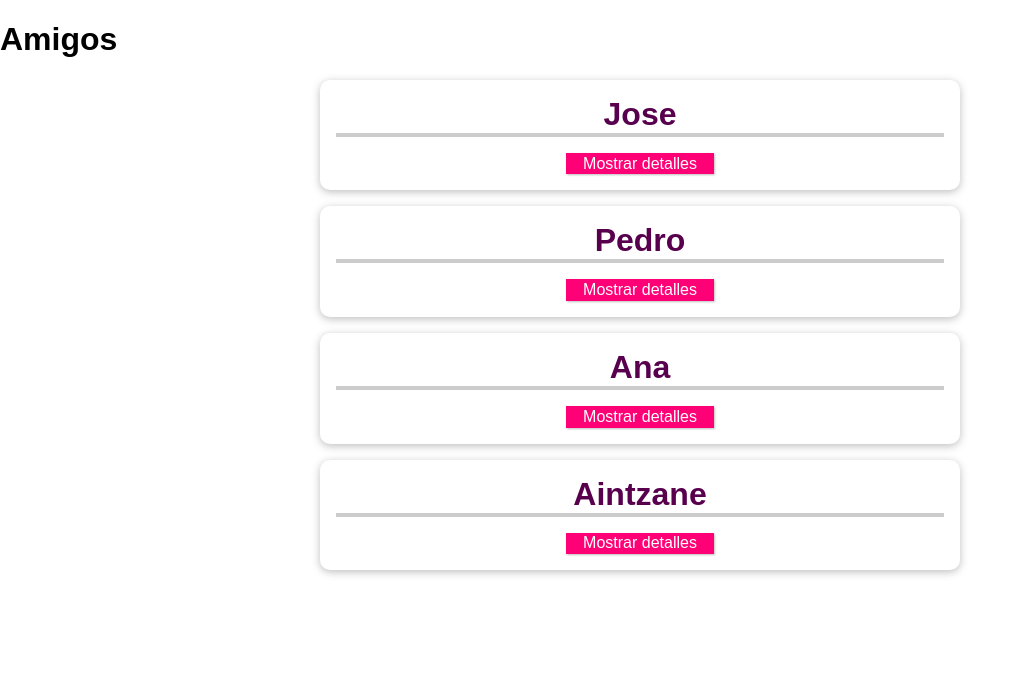
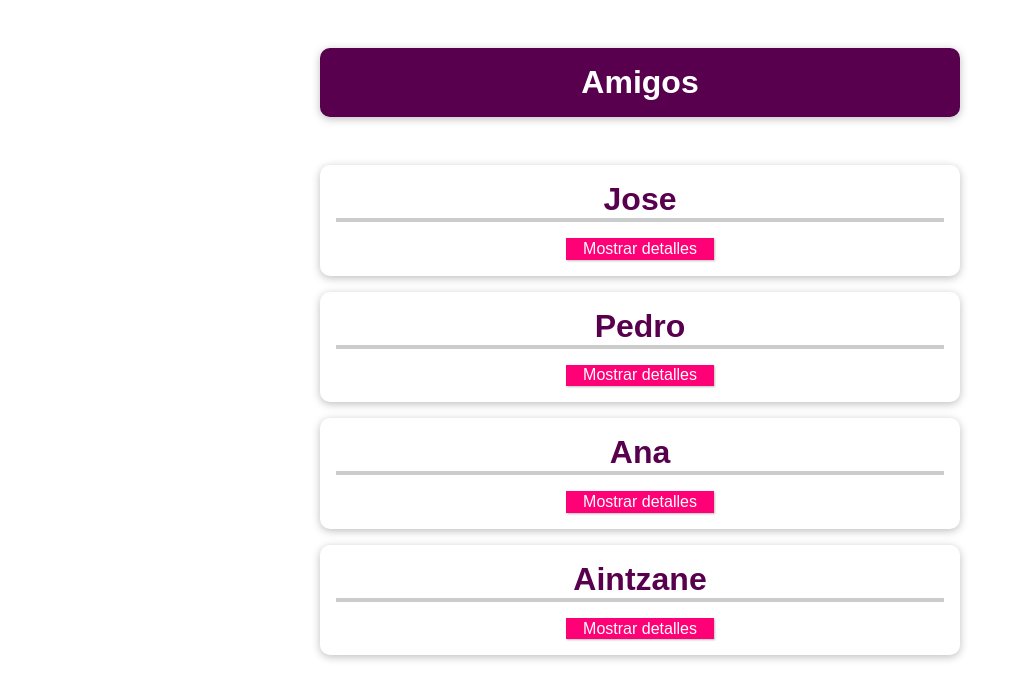
Before and after one commit to vikiii22/Curso-Vue, a Vue app in the folder Proyecto-prueba-curso/: page / in a window 1280 px wide. Shown: the top 700 px of the page, without its empty margins (0-1026 px from the left). Built offline with nearby package versions, Linux system fonts and the light colour scheme.

Commit message:
componentes

```diff
--- a/Proyecto-prueba-curso/src/App.vue
+++ b/Proyecto-prueba-curso/src/App.vue
@@ -35,8 +35,10 @@
     body {
         margin: 0;
     }
-    header {
-        box-shadow: 0 2px 8px rgba(0, 0, 0, 0.26);
+
+    h1{
+        text-align: center;
+         box-shadow: 0 2px 8px rgba(0, 0, 0, 0.26);
         margin: 3rem auto;
         border-radius: 10px;
         padding: 1rem;
@@ -46,6 +48,7 @@
         width: 90%;
         max-width: 40rem;
     }
+
     #app ul {
         margin: 0;
         padding: 0;
```
